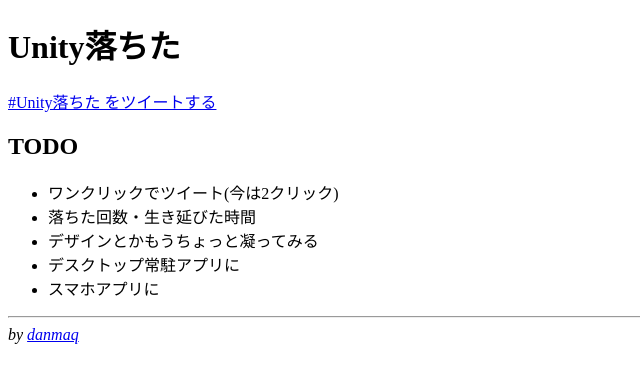
After one commit to danmaq/unityCrash, a PHP site: page /mock/1/index.html in a window 1280 px wide. The commit adds this page. Shown: the top 383 px of the page, without its empty margins (0-640 px from the left). Run offline with PHP 8.4, Linux system fonts and the light colour scheme; some libraries are stand-ins or nearby versions.

```diff
--- a/index.php
+++ b/index.php
@@ -13,3 +13,7 @@ header('Cache-Control: no-cache');
 
 $hello = new UnityCrash\HelloWorld();
 echo($hello->getHello() . "\n");
+if (isset($_SERVER['QUERY_STRING']))
+{
+	echo($_SERVER['QUERY_STRING'] . "\n");
+}
--- /dev/null
+++ b/mock/1/index.html
@@ -0,0 +1,27 @@
+<?xml version="1.0" encoding="UTF-8"?>
+<!DOCTYPE html>
+<html xmlns="http://www.w3.org/1999/xhtml" xml:lang="ja">
+  <head>
+    <meta charset="UTF-8"/>
+    <meta name="author" content="danmaq"/>
+    <meta name="viewport" content="width=320"/>
+    <title>#Unity落ちた - danmaq</title>
+    <link href="http://twitter.com/danmaq" rel="Author"/>
+    <!-- 評価中 -->
+  </head>
+  <body>
+  	<h1>Unity落ちた</h1>
+  	<a href="https://twitter.com/intent/tweet?button_hashtag=Unity%E8%90%BD%E3%81%A1%E3%81%9F&text=Unity%E8%90%BD%E3%81%A1%E3%81%9F" class="twitter-hashtag-button" data-lang="ja" data-size="large" data-related="danmaq" data-url="http://dmq.cm/unitycrash" data-dnt="true">#Unity落ちた をツイートする</a>
+	<script type="text/javascript">!function(d,s,id){var js,fjs=d.getElementsByTagName(s)[0],p=/^http:/.test(d.location)?'http':'https';if(!d.getElementById(id)){js=d.createElement(s);js.id=id;js.src=p+'://platform.twitter.com/widgets.js';fjs.parentNode.insertBefore(js,fjs);}}(document, 'script', 'twitter-wjs');</script>
+	<h2>TODO</h2>
+	<ul>
+		<li>ワンクリックでツイート(今は2クリック)</li>
+		<li>落ちた回数・生き延びた時間</li>
+		<li>デザインとかもうちょっと凝ってみる</li>
+		<li>デスクトップ常駐アプリに</li>
+		<li>スマホアプリに</li>
+	</ul>
+	<hr />
+	<address>by <a href="http://danmaq.com/">danmaq</a></address>
+  </body>
+</html>
```
Also changed, not shown: mock/1/default.css (added, +7 -0 lines), mock/1/index.xml (added, +7 -0 lines), mock/2/index.html (added, +27 -0 lines), .htaccess, 2 other files.
